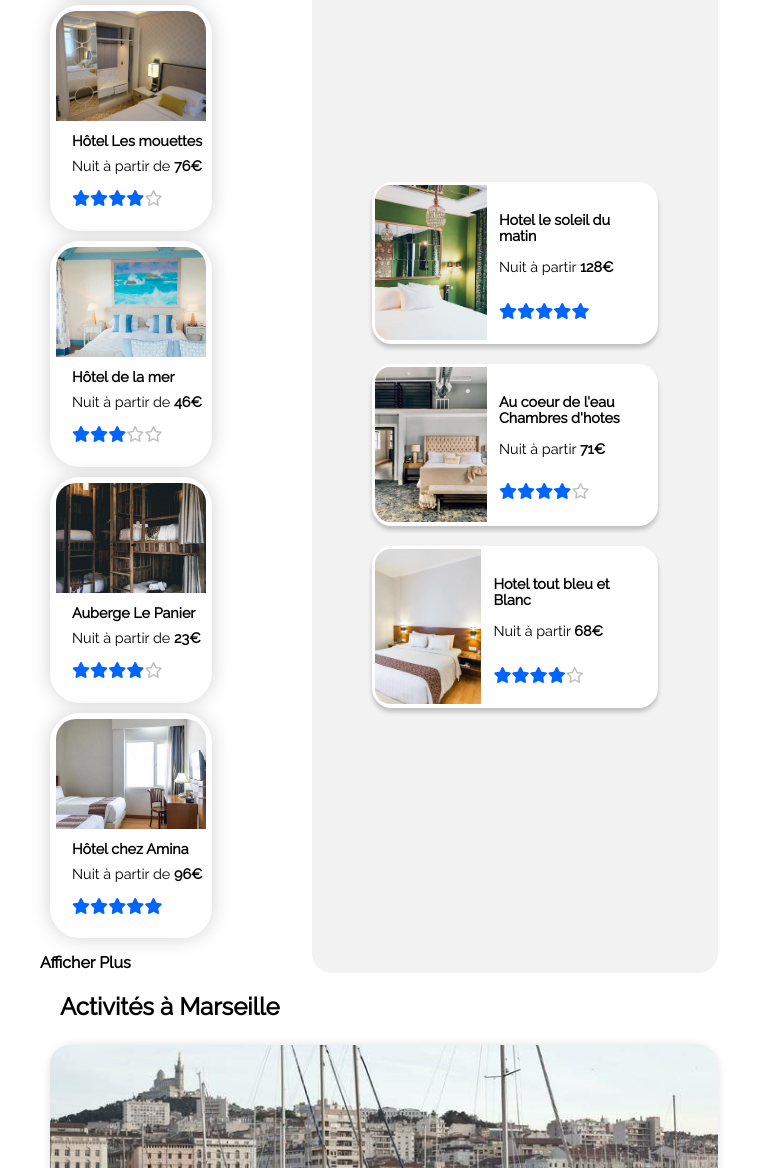
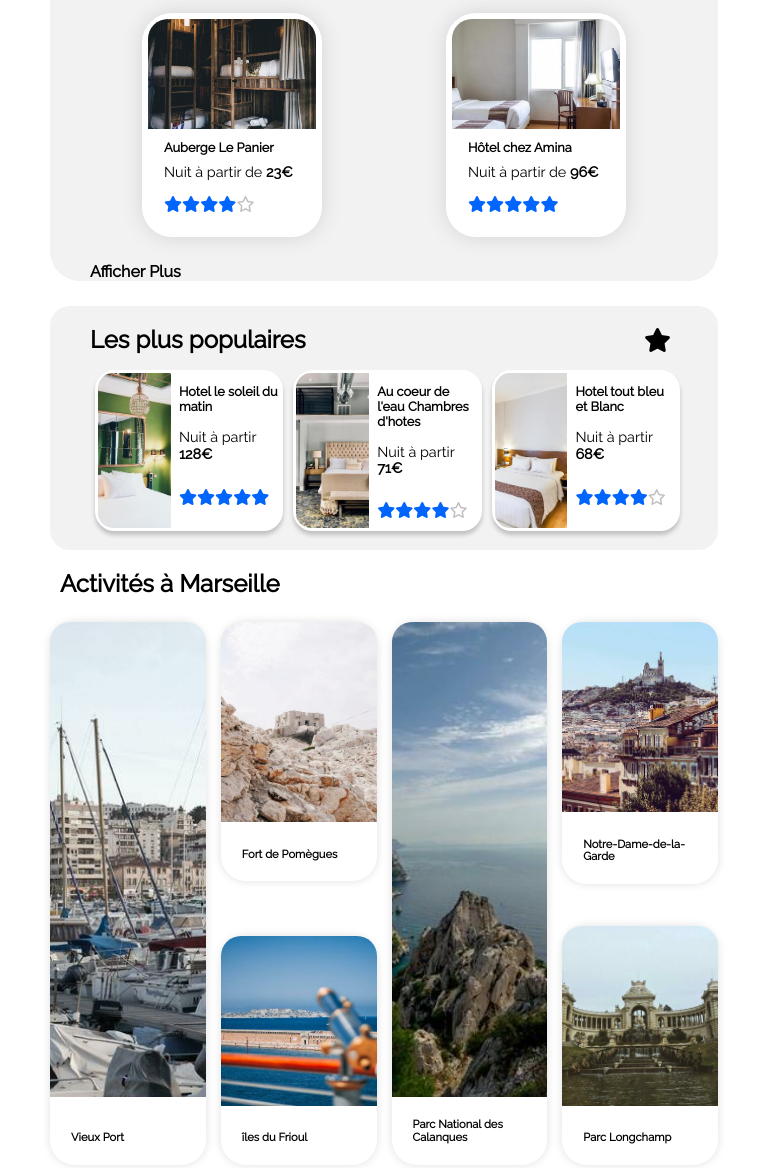
Before and after one commit to vrudy77/booki, a plain HTML site: page index.html in a window 768 px wide. Shown: the part 1186-2354 px from the top of the page. Drawn offline with nearby package versions, Linux system fonts and the light colour scheme.

Commit message:
update Soutenance

```diff
--- a/css/style.css
+++ b/css/style.css
@@ -520,9 +520,8 @@ footer a {
 
 /*               Tablette            */
 
-@media (min-width: 768px) and (max-width: 991px)
+@media screen and (max-width: 991px) {
 
-{
 body {
   width: auto;
 }
@@ -562,13 +561,24 @@ nav a {
   font-size: 1.5rem;
 }
 
+.container-hebergement-populaire {
+  display: block;
+}
+
 /*               populaire            */
 
-main {
-  display: block;
-  width: 100%;
-  margin: auto;
+h3 {
+  font-size: 0.8rem;
 }
+
+.container-populaire {
+  width: auto;
+  height: auto;
+}
+
+[class*="popular-card-text"] {
+  margin: 0 0 0 8px;
+  }
 
 .container-populaire {
   order:1;
@@ -578,6 +588,9 @@ main {
 
 .populaire-card {
   margin-bottom: 0;
+  margin: 0 5px 0 5px;
+  min-width: 31%;
+  height: 155px;
 }
 
 .popular-title {
@@ -585,33 +598,37 @@ main {
 }
 
 .populaire-list{
-  height: 560px;
+  display: flex;
+  height: 164px;
+}
+
+.container-populaire {
+  background: #F2F2F2;
+  border-radius: 20px;
+  display: flex;
+  flex-direction: column;
+  margin: 0 50px 0 50px;
+  justify-content: space-around;
+}
+
+.popular-title .fa-solid.fa-star {
+  margin-right: 60px;
 }
 
 /*               Hebergement            */
+.hebergement-card {
+  gap: 20px;
+  display: flex;
+  flex-direction: row;
+  justify-content: space-around;
+}
 
 .container-hebergement {
-  background-color: unset;
-  margin: 0;
-}
-
-.hebergement-card {
-  display: block;
-}
-
-.hebergement-card,
-.container-hebergement,
-.container-populaire {
+  max-width: unset;
+  background-color: #f2f2f2;
+  margin: 0 50px 25px 50px;
   width: auto;
   height: auto;
-}
-
-.container-hebergement,
-.heberg-card img {
-  box-sizing: content-box;
-  width: 100%;
-  border-radius: 20px 20px 0 0;
-  object-fit: cover;
 }
 
 .heberg-card {
@@ -622,11 +639,19 @@ main {
   margin: 10px;
 }
 
+.heberg-card img {
+  object-fit: cover;
+  height: 110px;
+  width: 168px;
+  max-width: 100%;
+  line-height: 15px;
+  border-radius: 20px 20px 0 0;
+}
+
 /*               Activités            */
 
 .activite {
   display: flex;
-  flex-wrap: wrap;
   margin: 25px 50px 60px 50px;
   height: auto;
   gap: 15px;
@@ -645,7 +670,6 @@ main {
 .activite .min-card-3 img,
 .activite .min-card-4 img {
   width: 685px;
-  height: 230px;
   border-radius: 20px 20px 0 0;
 }
 
@@ -656,6 +680,12 @@ main {
 .min-card-4,
 .min-card-2{
   margin-top: 15px;
+}
+
+.activite .max-card img {
+  max-width: 100%;
+  height: 475px;
+  object-fit: cover;
 }
 
 /*               footer            */
@@ -764,6 +794,11 @@ nav ul {
 
 /*                    Populaire                */
 
+.populaire-list {
+  display: unset;
+  height: unset;
+}
+
 .popular-card-star-1,
 .popular-card-star-2,
 .popular-card-star-3 {
@@ -780,12 +815,12 @@ nav ul {
 }
 
 .populaire-card {
-  margin-bottom: 0;
+  margin: 15px;
 }
 
 .populaire-card img {
   border-radius: 15px 0 0 15px;
-  width: 50%;
+  width: 40%;
   height: 155px;
   object-fit: cover;
 }
@@ -817,6 +852,14 @@ nav ul {
   max-height: 120px;
   min-width: 134px;
   object-fit: cover;
+}
+
+.heberg-card {
+  margin: 0;
+}
+
+.hebergement-card {
+  flex-direction: column;
 }
 
 /*               Activité            */
@@ -858,4 +901,5 @@ footer {
 .pied-page {
   width:auto;
 }
+
 }
--- a/index.html
+++ b/index.html
@@ -6,6 +6,8 @@
 
     <title>Desktop P2 : Booki</title>
 
+    <link rel="preconnect" href="https://fonts.googleapis.com">
+    <link rel="preconnect" href="https://fonts.gstatic.com" crossorigin>
     <link rel="preload" href="https://cdnjs.cloudflare.com/ajax/libs/font-awesome/6.1.1/css/all.min.css" as="style">
     <link rel="preload" href="https://necolas.github.io/normalize.css/8.0.1/normalize.css" as="style">
     <link rel="preload" href="css/style.css" as="style">
@@ -14,8 +16,7 @@
     <link rel="stylesheet" href="https://necolas.github.io/normalize.css/8.0.1/normalize.css">
     <link rel="stylesheet" href="css/style.css">
 
-    <link rel="preconnect" href="https://fonts.googleapis.com">
-    <link rel="preconnect" href="https://fonts.gstatic.com" crossorigin>
+
     <link href="https://fonts.googleapis.com/css2?family=Raleway&display=swap" rel="stylesheet">
 </head>
 
```
